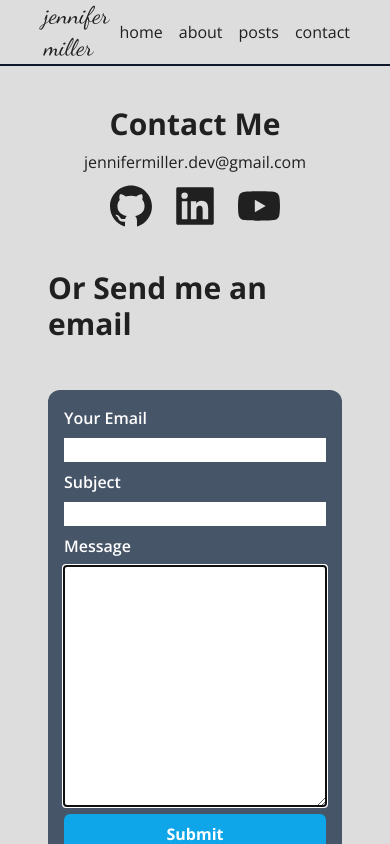
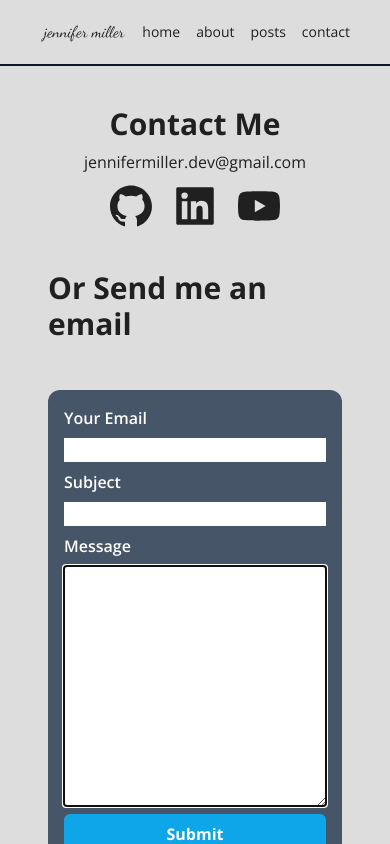
Before and after one commit to ryanjhlee87/new-next-blog, a Next.js app: page /contact in a window 390 px wide. Built offline with nearby package versions, Linux system fonts and the light colour scheme.

Commit message:
Change header style

```diff
--- a/src/app/contact/page.tsx
+++ b/src/app/contact/page.tsx
@@ -27,7 +27,7 @@ export default function ContactPage() {
             href={link.url}
             target="_blank"
             rel="norefferer"
-            className="text-5xl hover:text-yellow-400"
+            className="text-5xl hover:text-sky-500"
           >
             {link.icon}
           </a>
--- a/src/components/Header.tsx
+++ b/src/components/Header.tsx
@@ -7,13 +7,13 @@ export default function Header() {
 
   return (
     <nav className="flex w-full max-w-screen-2xl mx-auto h-12 border-slate-900 border-b-2 justify-between items-center p-8 mb-8">
-      <Link href="/" className={`${dancingScript.className} text-2xl ml-3`}>
-        jennifer miller
+      <Link href="/" className={`${dancingScript.className} ml-3`}>
+        <span className="text-md md:text-2xl">jennifer miller</span>
       </Link>
 
       <ul className="flex">
         {navItems.map(navItem => (
-          <li className="mx-2" key={navItem}>
+          <li className="mx-2 text-sm md:text-lg" key={navItem}>
             <Link href={`/${navItem}`}>{navItem}</Link>
           </li>
         ))}
```
